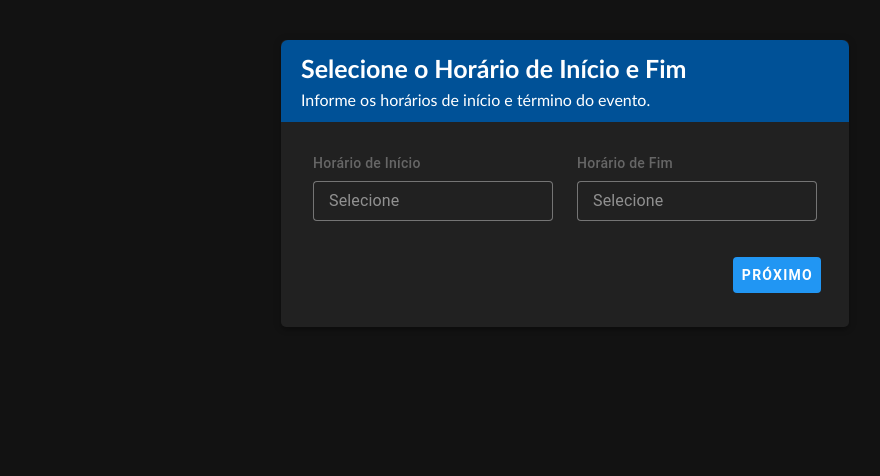
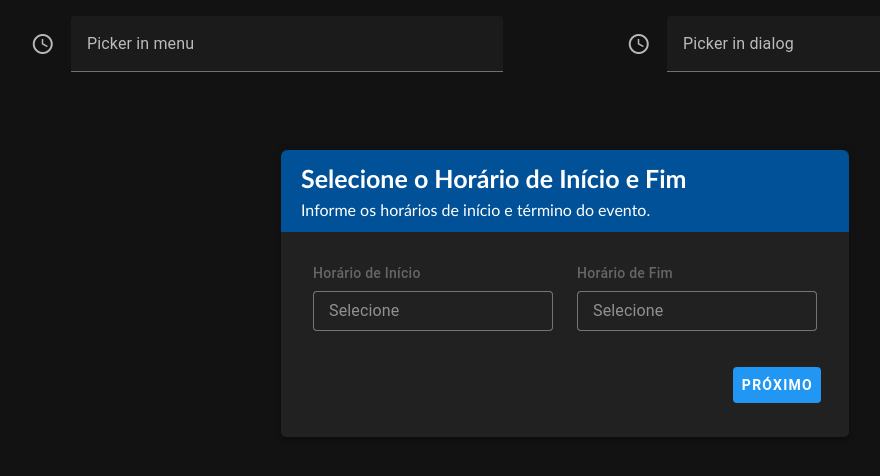
Before and after one commit to MLauraCronemberger/Estudo-Vuetify, a Vue app: page / in a window 1280 px wide. Shown: the top 476 px of the page, without its empty margins (75-955 px from the left). Built offline with nearby package versions, Linux system fonts and the light colour scheme; a small style sheet from the web is missing.

Commit message:
fix: melhorando front, mas ainda sem funcionar

```diff
--- a/src/components/TesteHorario.vue
+++ b/src/components/TesteHorario.vue
@@ -1,5 +1,42 @@
 <template>
+
+      <v-container>
+    <v-row justify="space-around">
+      <v-col cols="11" sm="5">
+        <v-text-field
+          :model-value="time"
+          label="Picker in menu"
+          prepend-icon="mdi-clock-time-four-outline"
+          readonly
+        >
+          <v-menu
+            v-model="showMenu"
+            :close-on-content-click="false"
+            activator="parent"
+            min-width="0"
+          >
+            <v-time-picker v-model="time"></v-time-picker>
+          </v-menu>
+        </v-text-field>
+      </v-col>
+
+      <v-col cols="11" sm="5">
+        <v-text-field
+          :model-value="time"
+          label="Picker in dialog"
+          prepend-icon="mdi-clock-time-four-outline"
+          readonly
+        >
+          <v-dialog v-model="showDialog" activator="parent" width="auto">
+            <v-time-picker v-model="time"></v-time-picker>
+          </v-dialog>
+        </v-text-field>
+      </v-col>
+    </v-row>
+  </v-container>
   <v-container fluid max-width="600px" class="mt-6">
+
+
     <div>
       <v-card elevation="4" outlined class="card">
         <div class="cabecalho-form">
@@ -112,9 +149,12 @@
 </template>
 
 <script setup>
-import { useRouter } from "vue-router";
-import { ref } from 'vue'
 
+  import { ref } from 'vue'
+
+  const time = ref(null)
+  const showMenu = ref(false)
+  const showDialog = ref(false)
 const horaInicio = ref(null)
 const horaFim = ref(null)
 const menuInicio = ref(false)
--- a/src/main.js
+++ b/src/main.js
@@ -1,49 +1,25 @@
 /**
  * main.js
  *
- * Bootstraps Vuetify and other plugins then mounts the App`
+ * Bootstraps Vuetify and other plugins then mounts the App
  */
 
-// Plugins
-import { registerPlugins } from '@/plugins'
+// Vue
+import { createApp } from 'vue'
 
-// Components
+// App root
 import App from './App.vue'
 
-// Composables
-import { createApp } from 'vue'
-import { createVuetify } from 'vuetify'
-import { VTimePicker } from 'vuetify/labs/VTimePicker'
+// Plugins (Vuetify, Router, etc.)
+import { registerPlugins } from '@/plugins'
 
 // Styles
 import 'unfonts.css'
-import DateFnsAdapter from '@date-io/date-fns'
-import ptBR from 'date-fns/locale/pt-BR'
-import { pt } from 'vuetify/locale'
-
-
-
-const vuetify = createVuetify({
-    locale:{
-        locale: 'pt',
-        messages:{ pt }
-
-    },
-    date: {
-        adapter: DateFnsAdapter,
-        locale: {
-          pt: ptBR,
-        }},
-    components:{
-      VTimePicker
-    }
-
-})
 
 const app = createApp(App)
 
+// Registra TODOS os plugins (inclusive Vuetify)
 registerPlugins(app)
 
+// Monta a aplicação (sempre por último)
 app.mount('#app')
-
-app.use(vuetify)
```
